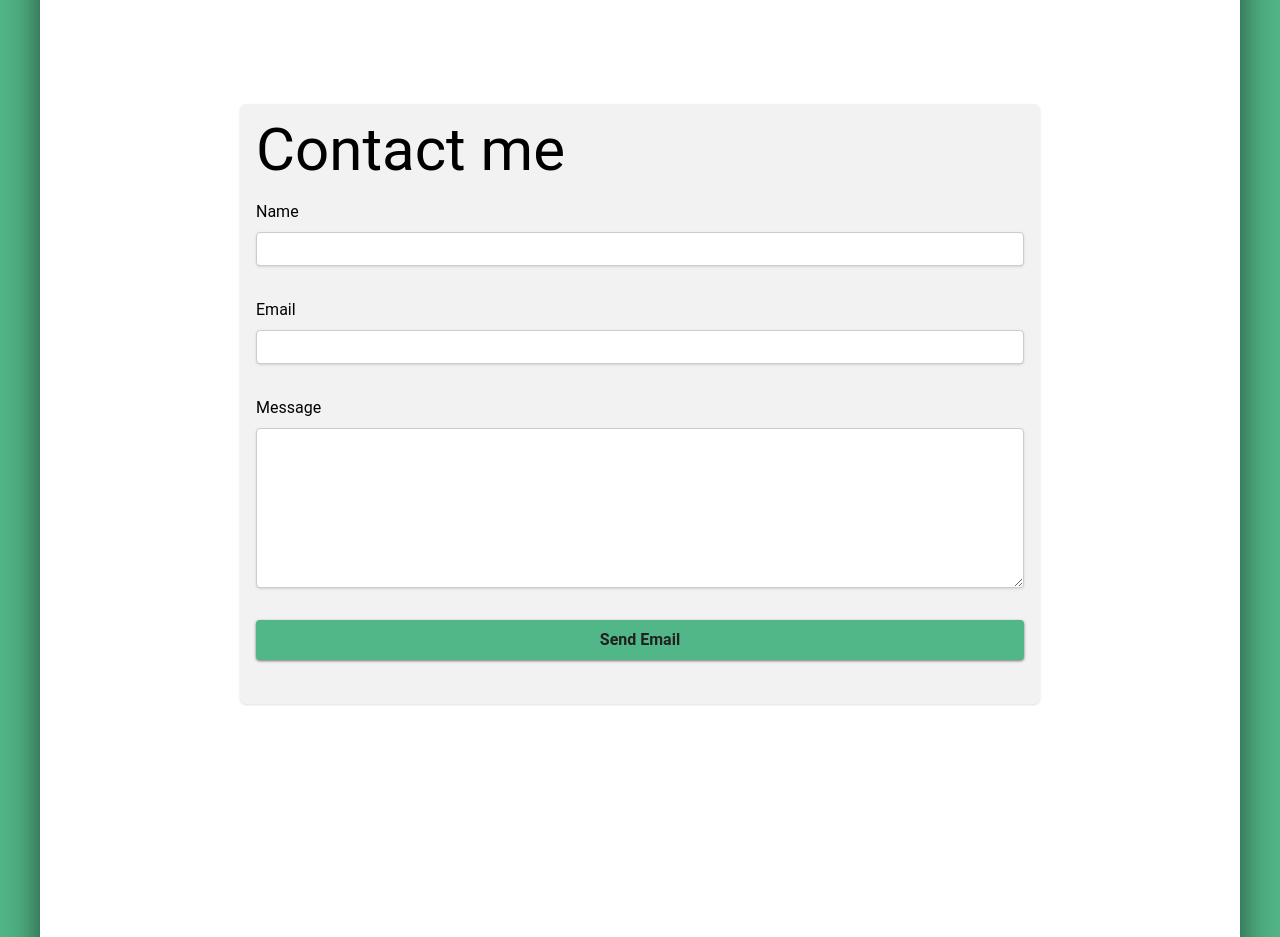
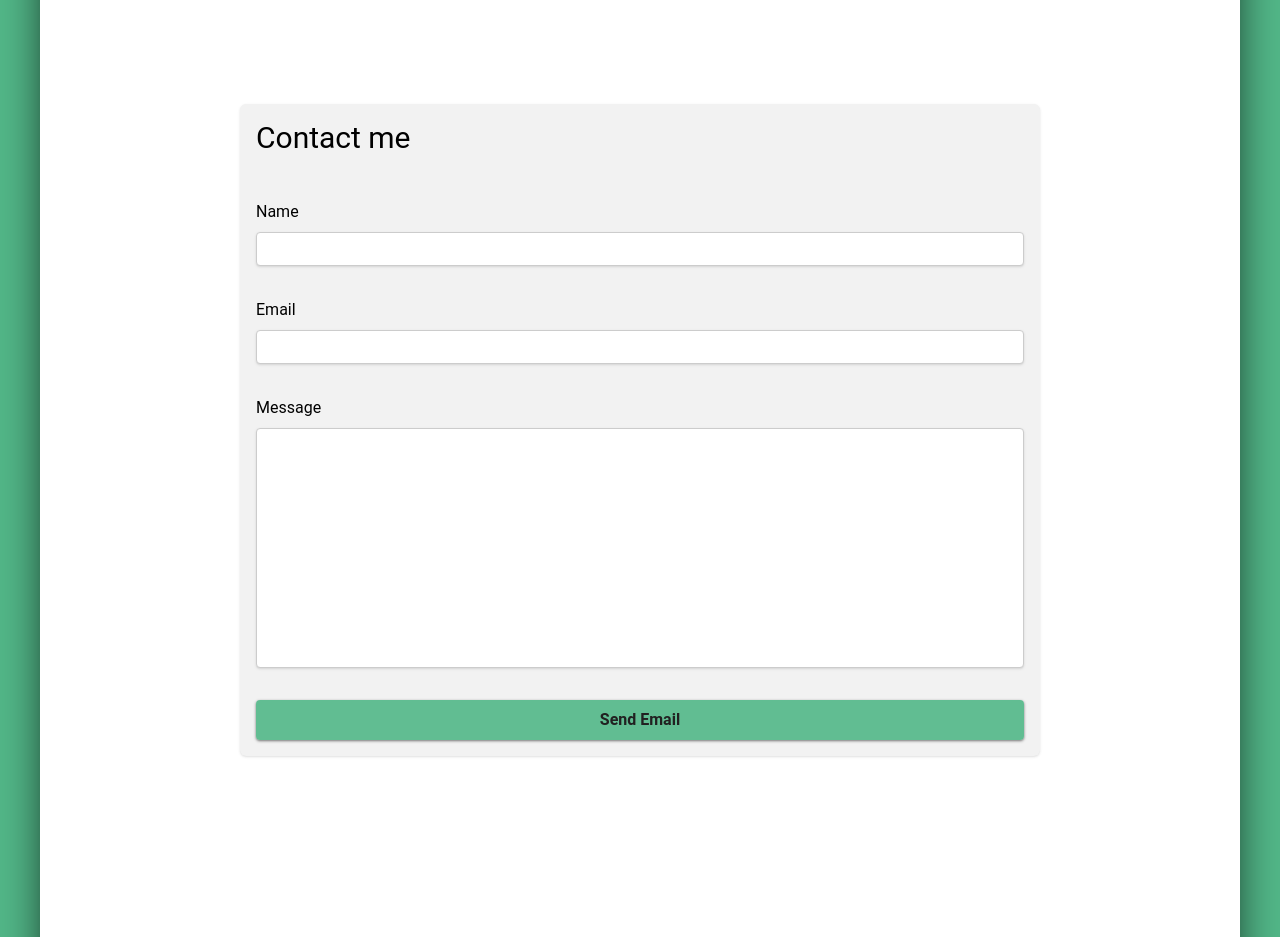
Before and after one commit to joshuanelsondev/portfolio, a React (Vite) app: page / in a window 1280 px wide. Shown: the part 2580-3517 px from the top of the page. Built offline with nearby package versions, Linux system fonts and the light colour scheme; no server answers.

Commit message:
Edit contact form

```diff
--- a/src/Components/ContactComponent.jsx
+++ b/src/Components/ContactComponent.jsx
@@ -39,7 +39,7 @@ export default function ContactComponent () {
 
     return (
       <div id='contact' className="h-full min-h-[600px] w-full max-w-[800px] flex flex-col bg-[#f2f2f2] rounded-md mt-40 mb-60 p-4 shadow">
-        <h2 className="text-3xl lg:text-6xl text-black h-20">Contact me</h2>
+        <h2 className="text-3xl  text-black h-20">Contact me</h2>
         <form className="flex flex-col gap-8 rounded-md" ref={form} onSubmit={sendEmail}>
           <div className='grid gap-2'>
             <label htmlFor='from_name' className='text-black dark:text-black'>Name</label>
@@ -51,9 +51,9 @@ export default function ContactComponent () {
           </div>
           <div className='grid gap-2'>
             <label htmlFor='message' className='text-black dark:text-black'>Message</label>
-            <textarea name='message' className='rounded h-40 text-black py-1 px-3 border border-[#ccc] shadow outline-primary ' required />
+            <textarea name='message' className='rounded h-60 text-black py-1 px-3 border border-[#ccc] shadow outline-primary resize-none' required />
           </div>
-          <input className='bg-primary rounded p-2 text-darkGray font-semibold shadow shadow-gray' type="submit" value={btnMessage} />
+          <input className='bg-primary rounded p-2 text-darkGray font-semibold shadow shadow-gray md:bg-opacity-90 md:hover:bg-opacity-100 cursor-pointer' type="submit" value={btnMessage} />
         </form>
       </div>
     );
```
